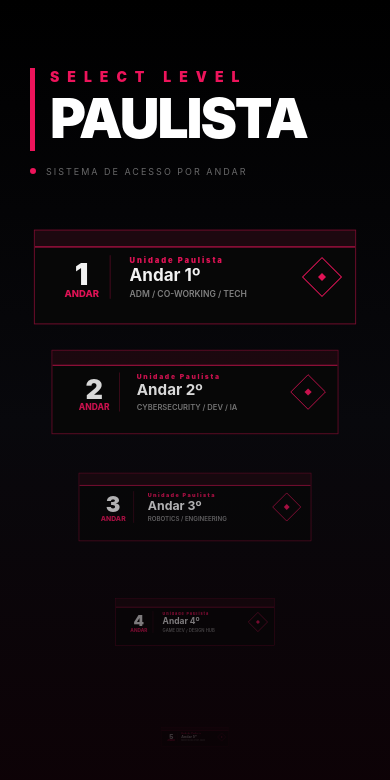
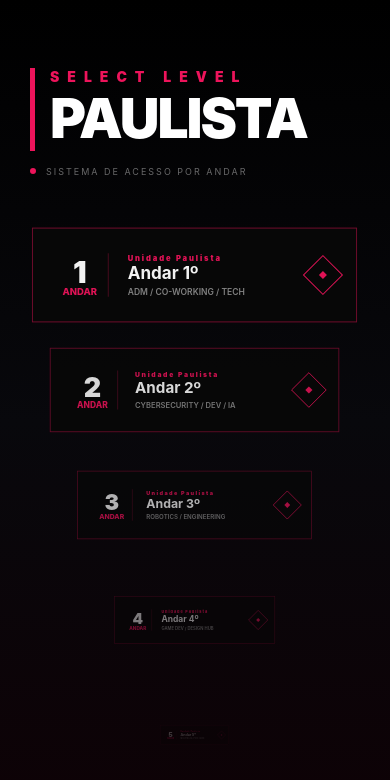
Before and after one commit to gabrieljcoutinho/CP01-Cross-Platform-Application-2026-03-25, a React Native app: screen / in a window 390 px wide. Shown: the top 780 px of the page. Built offline with nearby package versions, Linux system fonts and the light colour scheme.

Commit message:
style: tirando linha que passa nas divs de cada sala

```diff
--- a/Css/styleEscolhaDeSala.js
+++ b/Css/styleEscolhaDeSala.js
@@ -64,8 +64,9 @@ export const ScrollArea = styled.ScrollView`
   flex: 1;
 `;
 
+// Css da responsividade desse componente
 export const MenuGrid = styled.View`
-  padding: 25px;
+  padding: ${width * 0.06}px;
   gap: 15px;
 `;
 
@@ -79,6 +80,11 @@ export const GlowLayer = styled(Animated.View)`
   top: -2px; left: -2px; right: -2px; bottom: -2px;
   background-color: #ed145b;
   border-radius: 4px;
+  shadow-color: #ed145b;
+  shadow-offset: 0px 0px;
+  shadow-opacity: 0.8;
+  shadow-radius: 10px;
+  elevation: 10;
 `;
 
 export const GlassCard = styled.View`
@@ -86,7 +92,6 @@ export const GlassCard = styled.View`
   background-color: #080808;
   border-width: 1px;
   border-color: rgba(237, 20, 91, 0.5);
-  overflow: hidden;
 `;
 
 export const CardContent = styled.View`
@@ -152,18 +157,8 @@ export const ActionCircle = styled.View`
   justify-content: center;
 `;
 
-export const InnerCircle = styled.View`
+export const InnerCircle = styled(Animated.View)`
   width: 6px;
   height: 6px;
   background-color: #ed145b;
 `;
-
-export const ScanningLine = styled(Animated.View)`
-  position: absolute;
-  width: 100%;
-  height: 20px;
-  background-color: rgba(237, 20, 91, 0.1);
-  border-bottom-width: 1px;
-  border-bottom-color: #ed145b;
-  z-index: 10;
-`;
--- a/pages/SelecionandoAsala.js
+++ b/pages/SelecionandoAsala.js
@@ -5,7 +5,6 @@ import * as S from '../Css/styleEscolhaDeSala';
 const FloorButton = ({ level, sectors, index }) => {
   const animatedValue = useRef(new Animated.Value(0)).current;
   const hoverValue = useRef(new Animated.Value(0)).current;
-  const scanAnim = useRef(new Animated.Value(0)).current;
 
   useEffect(() => {
     Animated.timing(animatedValue, {
@@ -15,37 +14,40 @@ const FloorButton = ({ level, sectors, index }) => {
       useNativeDriver: true,
       easing: Easing.out(Easing.quad),
     }).start();
-
-    Animated.loop(
-      Animated.timing(scanAnim, {
-        toValue: 1,
-        duration: 2500,
-        easing: Easing.linear,
-        useNativeDriver: true,
-      })
-    ).start();
   }, []);
 
   const onPressIn = () => {
-    Animated.spring(hoverValue, { toValue: 1, useNativeDriver: true }).start();
+    Animated.spring(hoverValue, {
+      toValue: 1,
+      friction: 4,
+      tension: 40,
+      useNativeDriver: true
+    }).start();
   };
 
   const onPressOut = () => {
-    Animated.spring(hoverValue, { toValue: 0, useNativeDriver: true }).start();
+    Animated.spring(hoverValue, {
+      toValue: 0,
+      friction: 4,
+      tension: 40,
+      useNativeDriver: true
+    }).start();
   };
 
-  const scanY = scanAnim.interpolate({
+  const scale = hoverValue.interpolate({
     inputRange: [0, 1],
-    outputRange: [-30, 120],
+    outputRange: [1, 0.96],
   });
 
   return (
-    <Animated.View style={{ opacity: animatedValue, transform: [{ scale: animatedValue }] }}>
+    <Animated.View style={{
+      opacity: animatedValue,
+      transform: [{ scale: Animated.multiply(animatedValue, scale) }]
+    }}>
       <TouchableWithoutFeedback onPressIn={onPressIn} onPressOut={onPressOut}>
         <S.ButtonContainer>
           <S.GlowLayer style={{ opacity: hoverValue }} />
           <S.GlassCard>
-            <S.ScanningLine style={{ transform: [{ translateY: scanY }] }} />
             <S.CardContent>
               <S.LevelIndicator>
                 <S.LevelNumber>{level}</S.LevelNumber>
@@ -59,7 +61,12 @@ const FloorButton = ({ level, sectors, index }) => {
               </S.InfoArea>
 
               <S.ActionCircle>
-                <S.InnerCircle />
+                <S.InnerCircle style={{
+                  transform: [{ scale: hoverValue.interpolate({
+                    inputRange: [0, 1],
+                    outputRange: [1, 2.5]
+                  }) }]
+                }} />
               </S.ActionCircle>
             </S.CardContent>
           </S.GlassCard>
```
